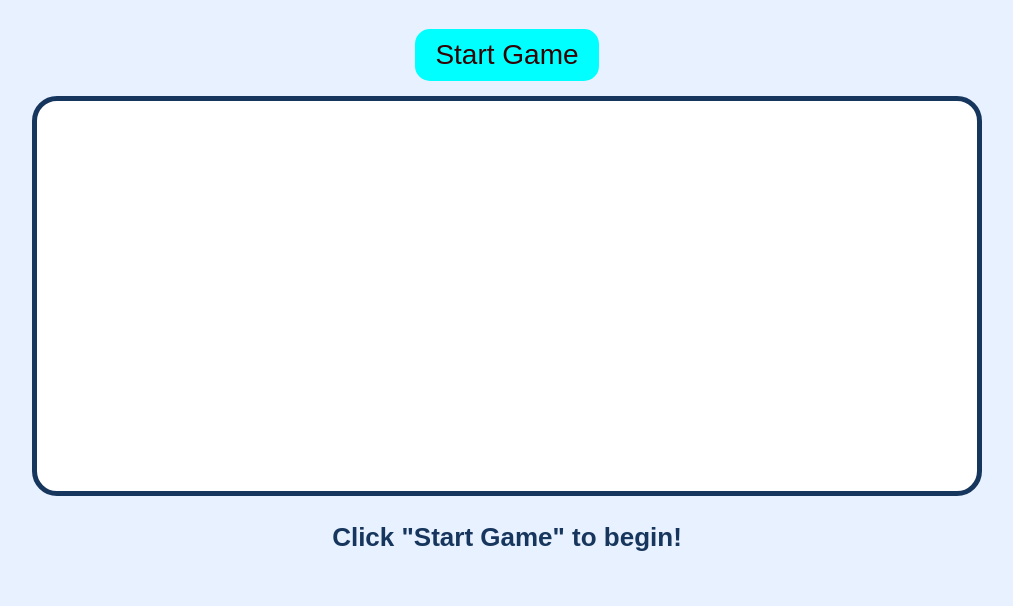
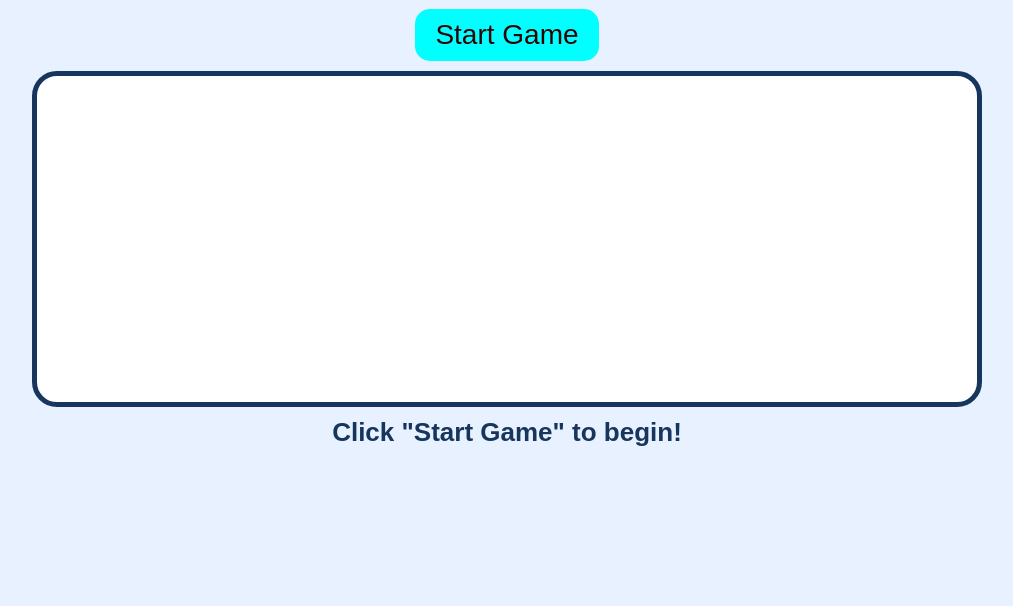
Before and after one commit to Ahmed-Shaz/catch-the-circle, a plain HTML site: page index.html in a window 1280 px wide. Shown: the part 194-800 px from the top of the page, without its empty margins (133-1146 px from the left). Drawn offline with Linux system fonts and the light colour scheme.

Commit message:
Fit the whole game on one screen

```diff
--- a/style.css
+++ b/style.css
@@ -16,7 +16,7 @@ body {
 .game-container {
     width: 90%;
     max-width: 950px;
-    margin: 30px auto;
+    margin: 10px auto;
 }
 
 h1 {
@@ -59,9 +59,9 @@ h1 {
 /* The white box where the circle appears */
 #game-area {
     position: relative;   /* the circle is positioned inside this box */
-    height: 50vh;          /* half of the screen height */
-    min-height: 260px;
-    margin-top: 15px;
+    height: 42vh;          /* a bit less than half of the screen height */
+    min-height: 220px;
+    margin-top: 10px;
     overflow: hidden;
     background-color: white;
     border: 5px solid #17365d;
@@ -87,6 +87,7 @@ h1 {
 
 /* Text under the game box */
 #message {
+    margin: 10px 0;
     font-size: clamp(16px, 2.2vw, 26px);
     font-weight: bold;
     color: #17365d;
```
